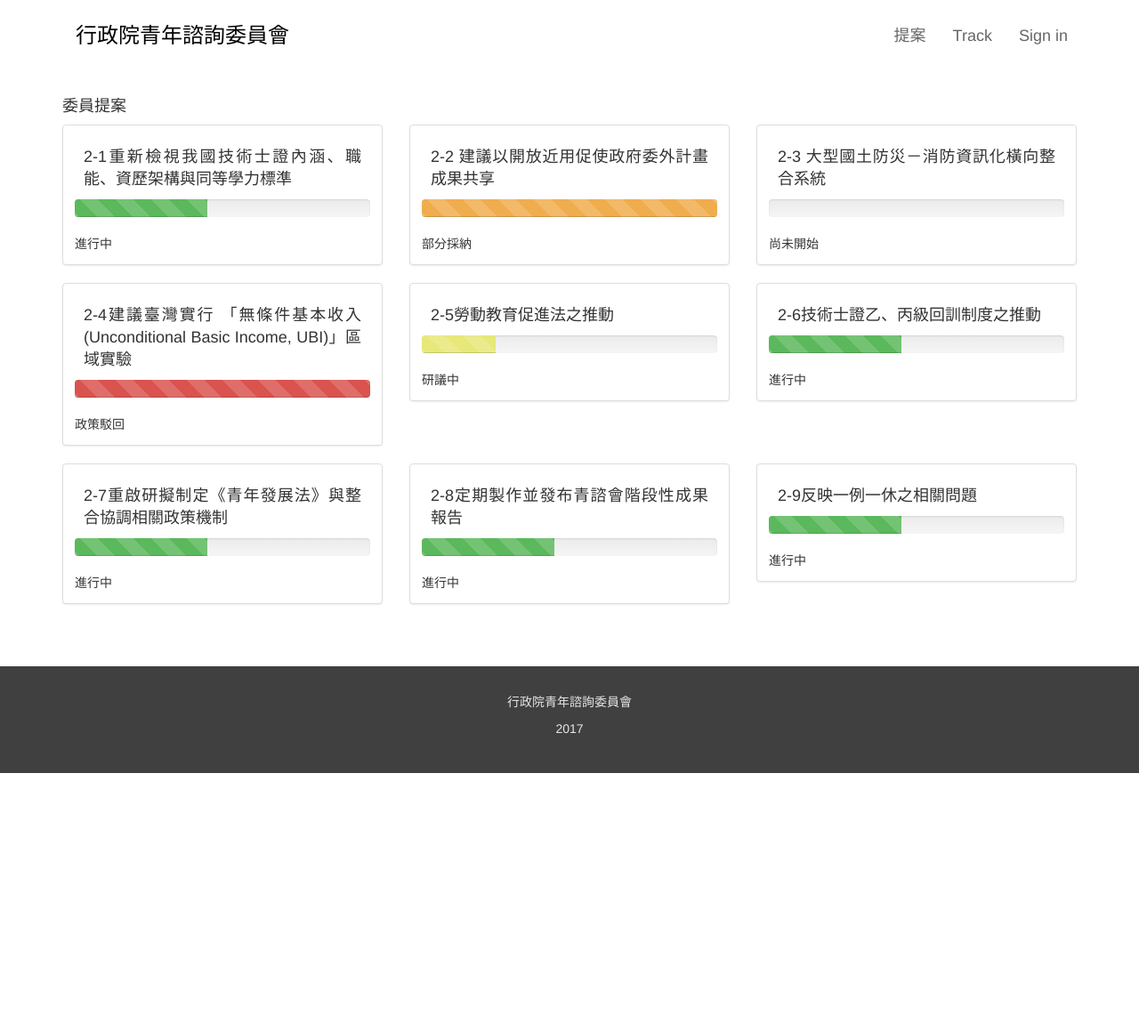
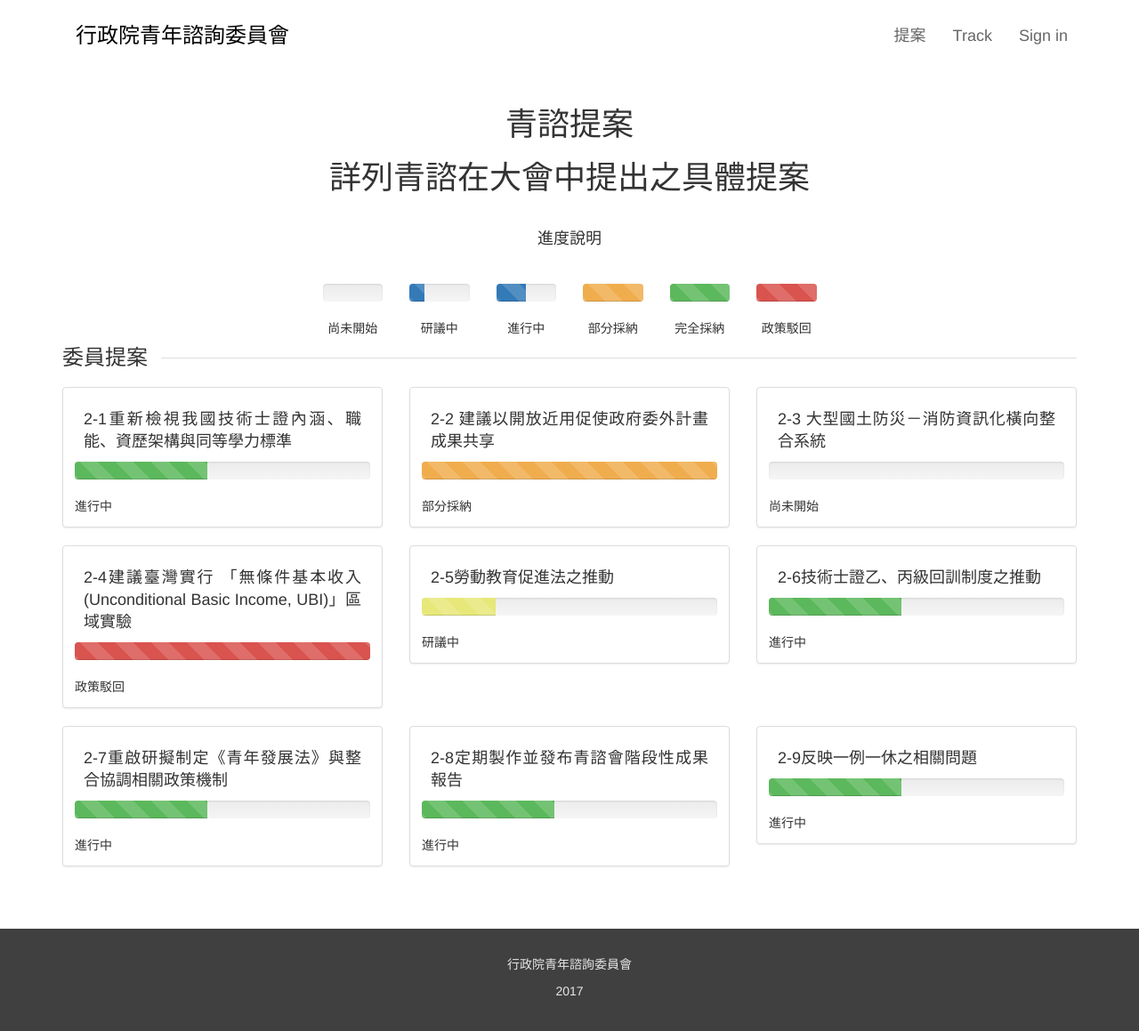
Before and after one commit to mark19891107/youth-concil, a Jekyll site: the page built from pages/proposal.md, in a window 1280 px wide and 1164 px high. Shown: the top 1159 px of the window at 89% size. Built offline with Jekyll 4.4.1, drawn with Linux system fonts in a browser that asks for light colours; nearby versions of some CDN libraries.

Commit message:
finish proposal page

```diff
--- a/_includes/head.html
+++ b/_includes/head.html
@@ -1,5 +1,6 @@
 <link rel="stylesheet" href="/css/nav.css" />
 <link rel="stylesheet" href="/css/footer.css" />
+<link rel="stylesheet" href="/css/default.css" />
 
 <!-- Latest compiled and minified CSS -->
 <link rel="stylesheet" href="https://maxcdn.bootstrapcdn.com/bootstrap/3.3.7/css/bootstrap.min.css" integrity="sha384-BVYiiSIFeK1dGmJRAkycuHAHRg32OmUcww7on3RYdg4Va+PmSTsz/K68vbdEjh4u" crossorigin="anonymous">
--- a/_layouts/proposal.html
+++ b/_layouts/proposal.html
@@ -2,5 +2,67 @@
 layout: default
 ---
 
+<link rel="stylesheet" href="/css/proposal-page.css">
+
+<div class="container text-center" id="proposal-intro">
+    <h1>青諮提案</h1>
+    <h1>詳列青諮在大會中提出之具體提案</h1>
+    <div class="row">
+        <div class="col-md-4 col-md-offset-4">
+            <h4>進度說明</h4>
+        </div>
+    </div>
+    <div class="row">
+        <div class="col-md-1 col-md-offset-3">
+            <div class="progress">
+                <div class="progress-bar progress-bar-success progress-bar-striped active" role="progressbar" aria-valuenow="45" aria-valuemin="0"
+                    aria-valuemax="100" style="width: 0%">
+                </div>
+            </div>
+            <span>尚未開始</span>
+        </div>
+        <div class="col-md-1">
+            <div class="progress">
+                <div class="progress-bar progress-bar-yellow progress-bar-striped active" role="progressbar" aria-valuenow="45" aria-valuemin="0"
+                    aria-valuemax="100" style="width: 25%">
+                </div>
+            </div>
+            <span>研議中</span>
+        </div>
+        <div class="col-md-1">
+            <div class="progress">
+                <div class="progress-bar progress-bar-default progress-bar-striped active" role="progressbar" aria-valuenow="45" aria-valuemin="0"
+                    aria-valuemax="100" style="width: 50%">
+                </div>
+            </div>
+            <span>進行中</span>
+        </div>
+        <div class="col-md-1">
+            <div class="progress">
+                <div class="progress-bar progress-bar-warning progress-bar-striped active" role="progressbar" aria-valuenow="45" aria-valuemin="0"
+                    aria-valuemax="100" style="width: 100%">
+                </div>
+            </div>
+            <span>部分採納</span>
+        </div>
+        <div class="col-md-1">
+            <div class="progress">
+                <div class="progress-bar progress-bar-success progress-bar-striped active" role="progressbar" aria-valuenow="45" aria-valuemin="0"
+                    aria-valuemax="100" style="width: 100%">
+                </div>
+            </div>
+            <span>完全採納</span>
+        </div>
+        <div class="col-md-1">
+            <div class="progress">
+                <div class="progress-bar progress-bar-danger progress-bar-striped active" role="progressbar" aria-valuenow="45" aria-valuemin="0"
+                    aria-valuemax="100" style="width: 100%">
+                </div>
+            </div>
+            <span>政策駁回</span>
+        </div>
+    </div>
+</div>
+
 <link rel="stylesheet" href="/css/user/proposal.css">
 {% include user/proposal.html %}
--- /dev/null
+++ b/css/default.scss
@@ -0,0 +1,23 @@
+---
+---
+.headline:before {
+    content: "";
+    position: absolute;
+    top: 50%;
+    left: 0;
+    width: 100%;
+    border-top: 1px solid #ddd;
+}
+.headline {
+    display: block;
+    position: relative;
+    margin-bottom: 20px;
+    font-size: 24px;
+    // text-align: center;
+}
+.headline > span {
+    display: inline-block;
+    position: relative;
+    background: white;
+    padding-right: 15px;
+}
--- /dev/null
+++ b/css/proposal-page.scss
@@ -0,0 +1,8 @@
+---
+---
+
+#proposal-intro{
+    .row{
+        margin-top:30px;
+    }
+}
--- a/css/user/info.scss
+++ b/css/user/info.scss
@@ -28,25 +28,3 @@
         text-align: justify;
     }
 }
-
-.headline:before {
-    content: "";
-    position: absolute;
-    top: 50%;
-    left: 0;
-    width: 100%;
-    border-top: 1px solid #ddd;
-}
-.headline {
-    display: block;
-    position: relative;
-    margin-bottom: 20px;
-    font-size: 24px;
-    // text-align: center;
-}
-.headline > span {
-    display: inline-block;
-    position: relative;
-    background: white;
-    padding-right: 15px;
-}
```
